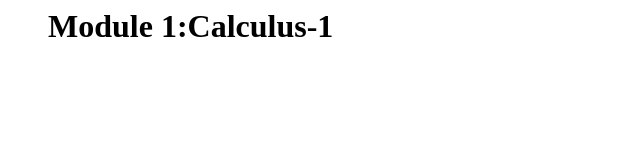
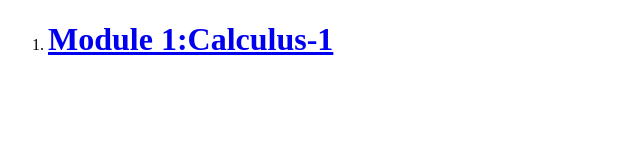
Before and after one commit to rajnishad24082003/officialcsestudentswebsite.github.io, a plain HTML site: page maths.html in a window 1280 px wide. Shown: the whole page, without its empty margins (0-640 px from the left). Drawn offline with Linux system fonts and the light colour scheme.

Commit message:
Add files via upload

```diff
--- a/maths.html
+++ b/maths.html
@@ -1,9 +1,18 @@
-<style>
+<!DOCTYPE html>
+<html lang="en">
+<head>
+    <meta charset="UTF-8">
+    <meta http-equiv="X-UA-Compatible" content="IE=edge">
+    <meta name="viewport" content="width=device-width, initial-scale=1.0">
+    <title>Document</title>
+</head>
+<body>
+    <ol>
+        <lo>
+            <li><h1><a href="https://rajnishad24082003.github.io/maths-module1/" target="blank">Module 1:Calculus-1</a> </h1>
+            </li>
 
-</style>
-<ol>
-    <lo>
-        <h1> <a href="https://rajnishad24082003.github.io/maths-module1/" target="blank"></a> Module 1:Calculus-1</h1>
-
+        </ol>
     </ol>
-</ol>
+</body>
+</html>
```
